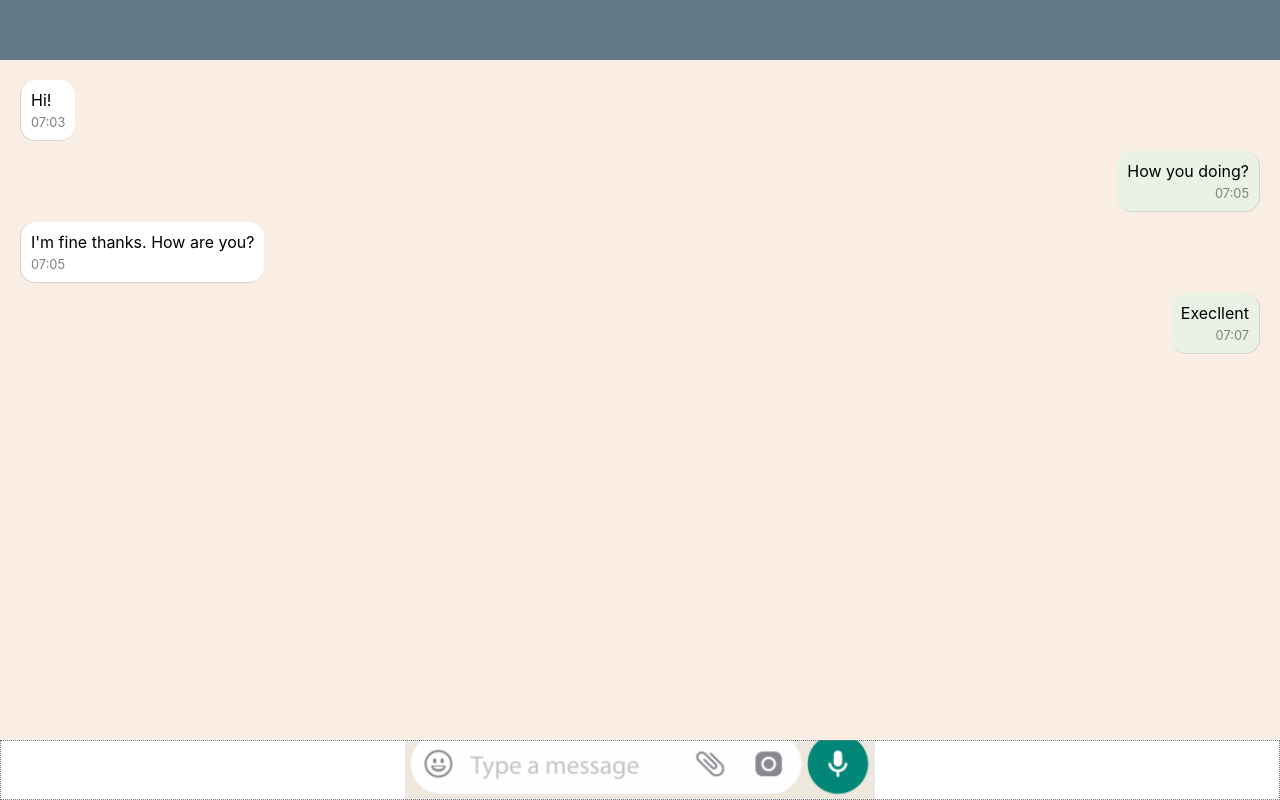
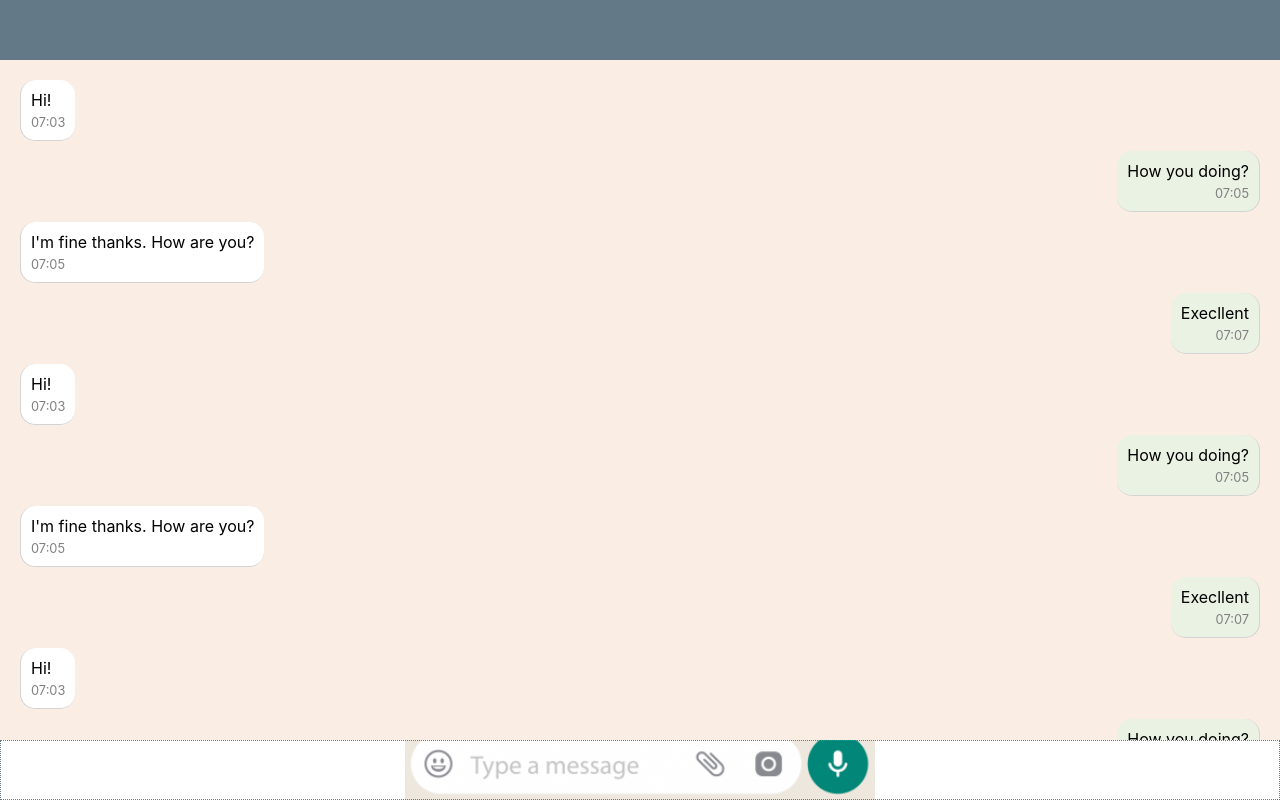
Before and after one commit to alexeimdev/messaging-app, a React (Create React App) app in the folder client/: page /chat in a window 1280 px wide. Built offline with nearby package versions, Linux system fonts and the light colour scheme.

Commit message:
Added more messages

```diff
--- a/client/src/features/chat/Chat.js
+++ b/client/src/features/chat/Chat.js
@@ -9,6 +9,14 @@ export function Chat(props) {
             <Message text="How you doing?" time="07:05" />
             <Message text="I'm fine thanks. How are you?" time="07:05" me />
             <Message text="Execllent" time="07:07" />
+            <Message text="Hi!" time="07:03" me />
+            <Message text="How you doing?" time="07:05" />
+            <Message text="I'm fine thanks. How are you?" time="07:05" me />
+            <Message text="Execllent" time="07:07" />
+            <Message text="Hi!" time="07:03" me />
+            <Message text="How you doing?" time="07:05" />
+            <Message text="I'm fine thanks. How are you?" time="07:05" me />
+            <Message text="Execllent" time="07:07" />
         </div>
     )
 }
```
